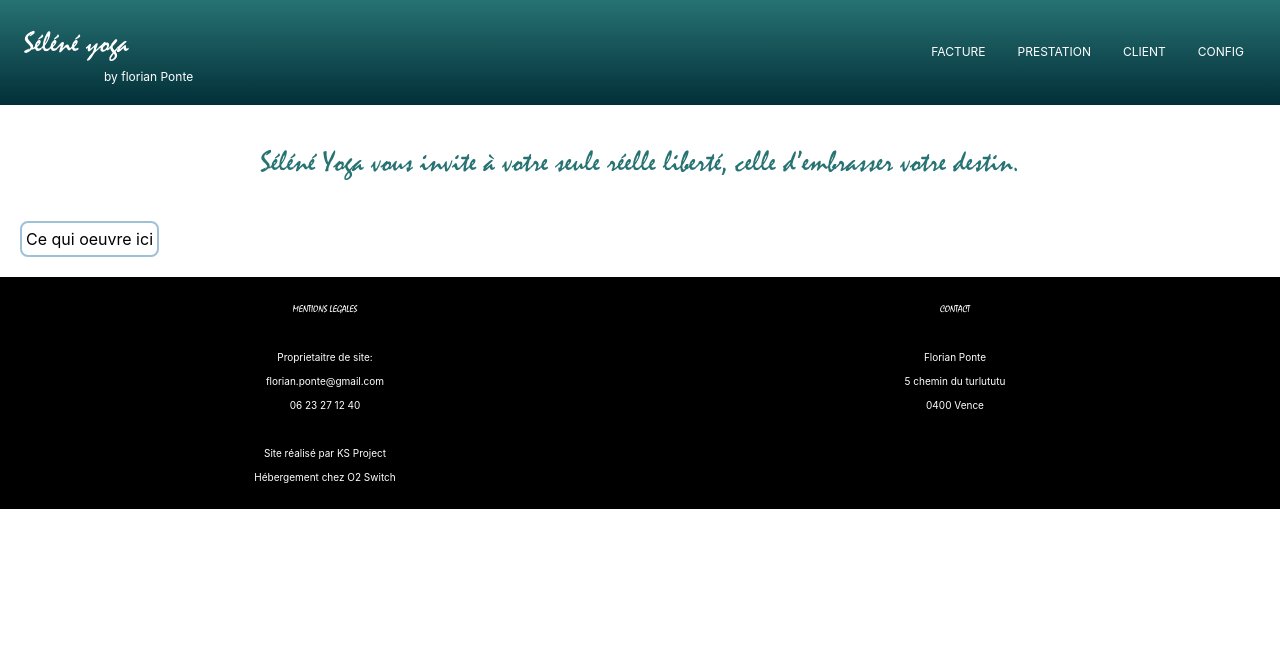
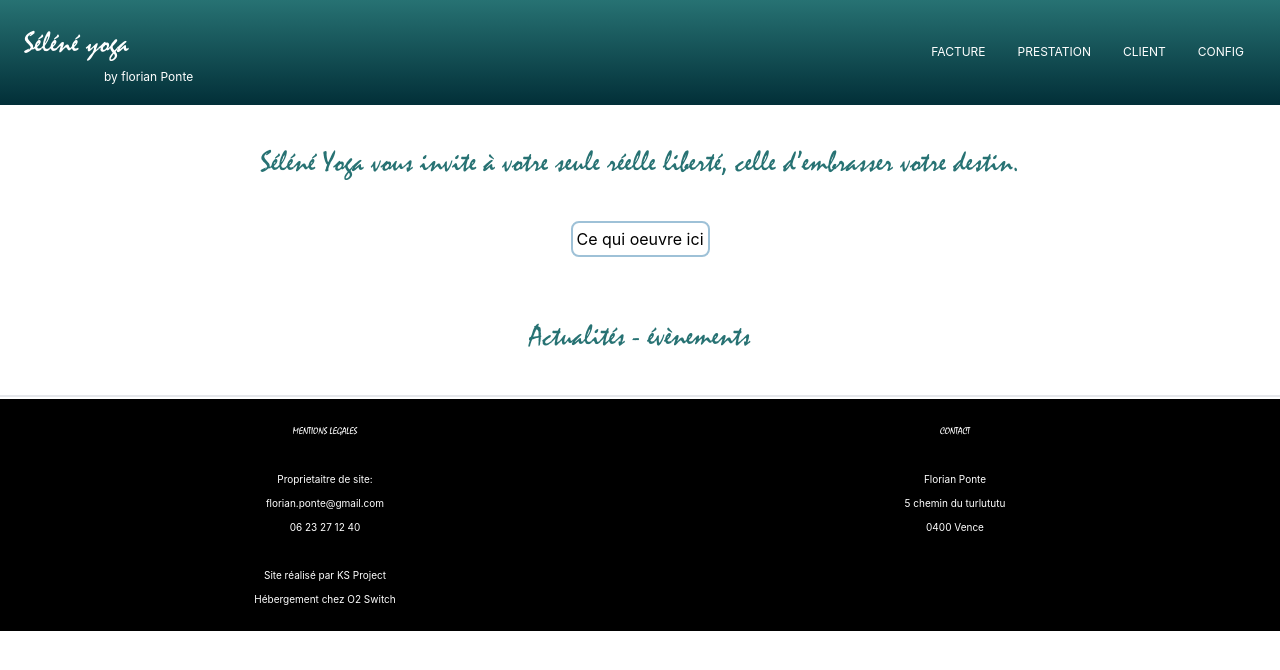
Before and after one commit to kev0629/selene-yoga, a Next.js app: page / in a window 1280 px wide. Shown: the top 670 px of the page. Built offline with nearby package versions, Linux system fonts and the light colour scheme.

Commit message:
create section compoment.

```diff
--- a/components/Intro.tsx
+++ b/components/Intro.tsx
@@ -10,8 +10,8 @@ const Intro = (props: Props) => {
             à votre seule réelle liberté,
             celle d’embrasser votre destin.
         </div>
-        <div className='m-5'>
-          <button className='border-2 rounded-lg border-selene-blue p-1 m'>
+        <div className='m-5 flex justify-center'>
+          <button className='border-2 rounded-lg border-selene-blue p-1 '>
             Ce qui oeuvre ici
           </button>
         </div>
--- /dev/null
+++ b/components/News.tsx
@@ -0,0 +1,11 @@
+import React from 'react'
+
+type Props = {}
+
+const News = (props: Props) => {
+  return (
+    <div></div>
+  )
+}
+
+export default News
--- /dev/null
+++ b/components/Section.tsx
@@ -0,0 +1,19 @@
+import React from 'react'
+
+type Props = {
+    title:string,
+    children: any
+}
+
+const Section = (props: Props) => {
+  return (
+    <div className='border-y-2 border-white'>
+        <div className='text-3xl text-center m-10 font-serif text-selene-green '>{props.title}</div>
+        <div className='border-t-2 border-selene-greeen w-50'></div>
+        {props.children}
+    </div>
+
+  )
+}
+
+export default Section
--- a/pages/index.tsx
+++ b/pages/index.tsx
@@ -5,6 +5,8 @@ import Image from 'next/image'
 import Footer from '../components/Footer'
 import Navbar from '../components/Navbar'
 import Intro from '../components/Intro'
+import Section from '../components/Section'
+import News from '../components/News'
 
 export default function Home() {
   return (
@@ -18,6 +20,9 @@ export default function Home() {
       <main className='text-xs md:text-base'>
         <Navbar/>
         <Intro/>
+        <Section title='Actualités - évènements'>
+          <News/>
+        </Section>
         <Footer/>
       </main>
     </>
```
Also changed, not shown: 1 other file (tests, documents, lock files or other folders).
